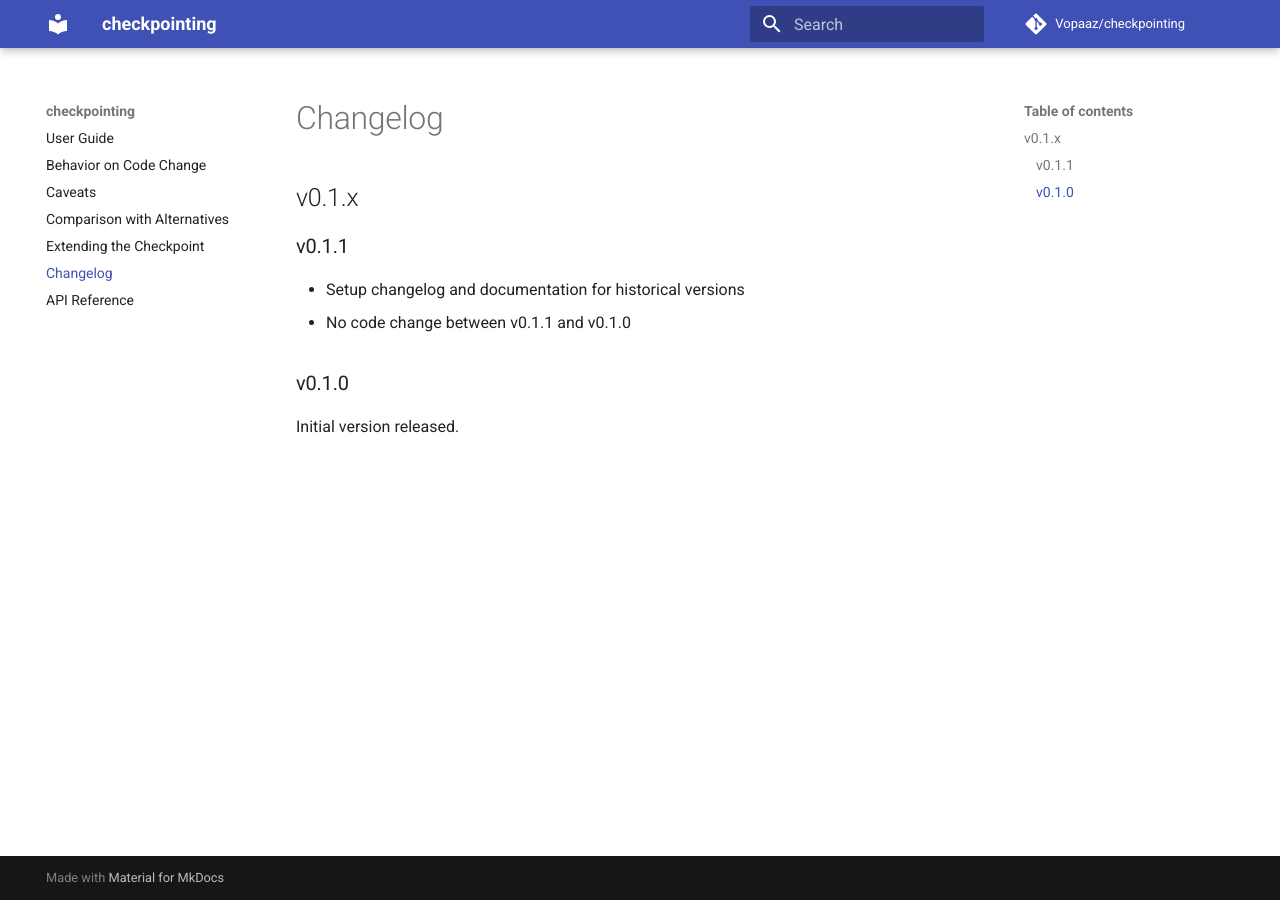
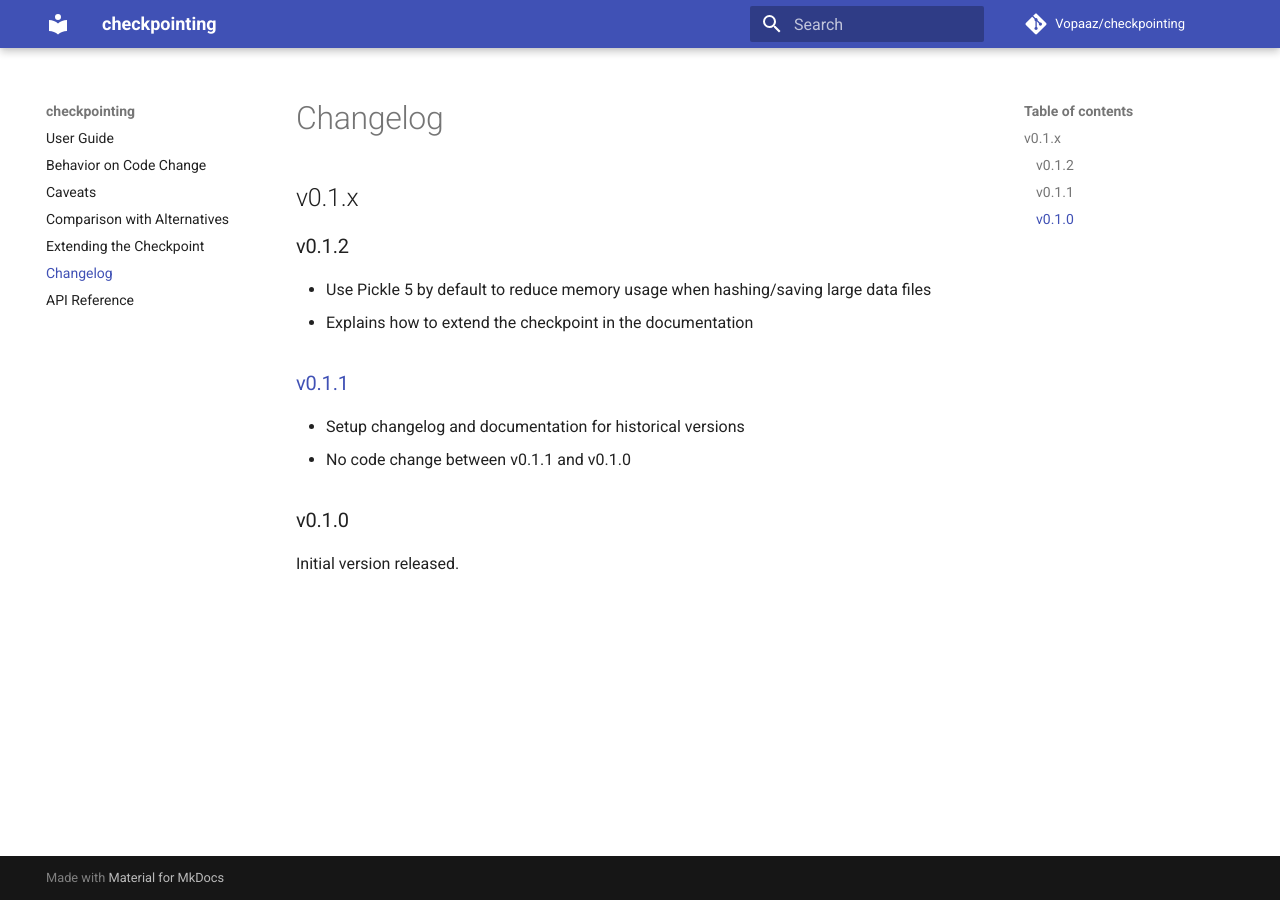
Before and after one commit to Vopaaz/checkpointing, an MkDocs documentation site: the page built from docs/changelog.md, in a window 1280 px wide. Built offline with MkDocs 1.6.1 and Material for MkDocs 9.7.7, drawn with Linux system fonts in a browser that asks for light colours; comment, search, counter and statistics services are not loaded.

Commit message:
Update version and add changelog

```diff
--- a/docs/changelog.md
+++ b/docs/changelog.md
@@ -1,7 +1,13 @@
 
 ## v0.1.x
 
-### v0.1.1
+### v0.1.2
+
+- Use Pickle 5 by default to reduce memory usage when hashing/saving large data files
+- Explains how to extend the checkpoint in the documentation
+
+
+### [v0.1.1](https://checkpointing.readthedocs.io/en/v0.1.1/)
 
 - Setup changelog and documentation for historical versions
 - No code change between v0.1.1 and v0.1.0
--- a/setup.py
+++ b/setup.py
@@ -8,7 +8,7 @@ with open(r"requirements.txt", "r", encoding="utf-8") as f:
 
 setup(
     name="checkpointing",
-    version="0.1.1",
+    version="0.1.2",
     author="Vopaaz",
     author_email="liyifan945@gmail.com",
     url="https://github.com/Vopaaz/checkpointing",
```
